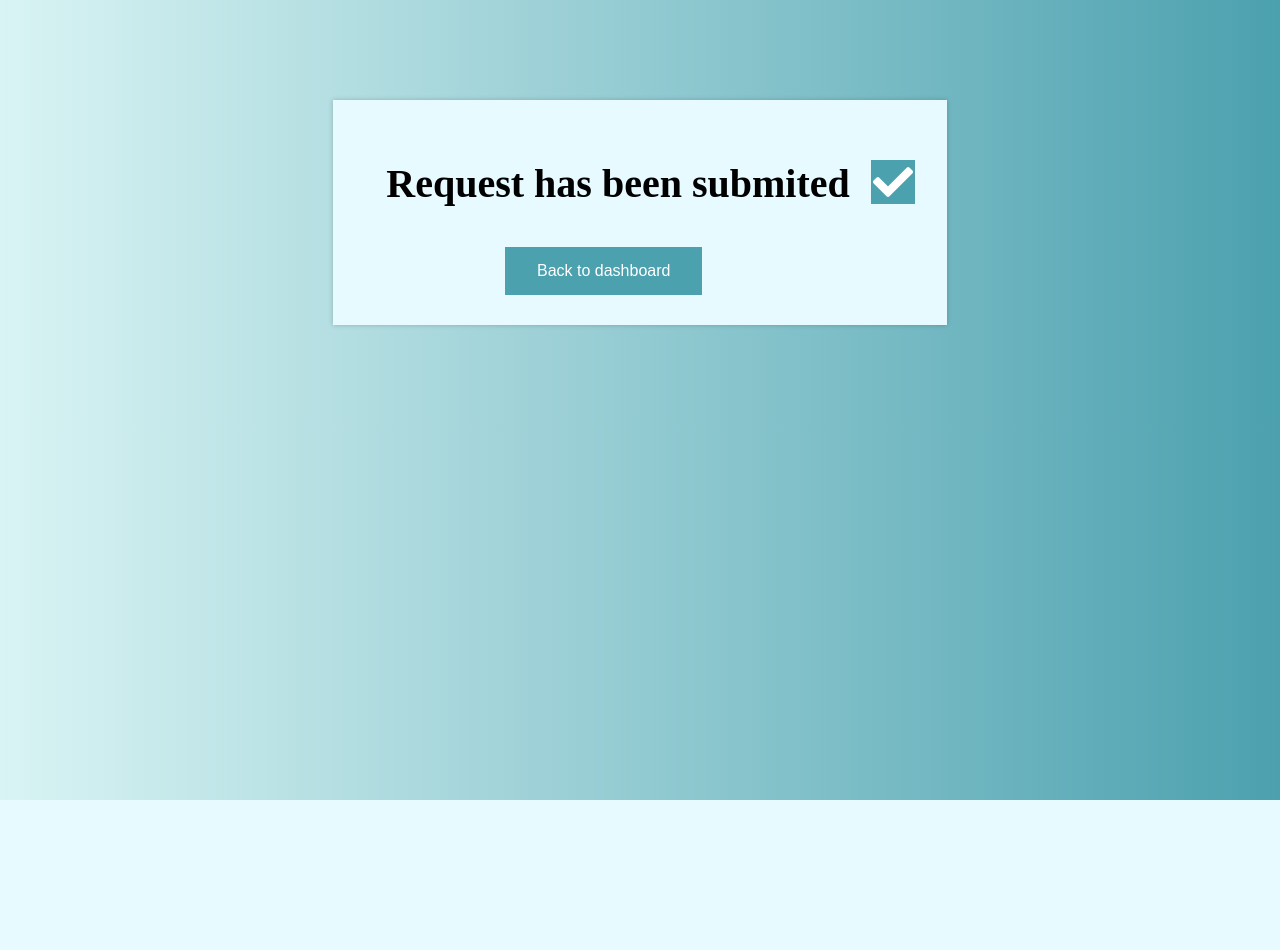
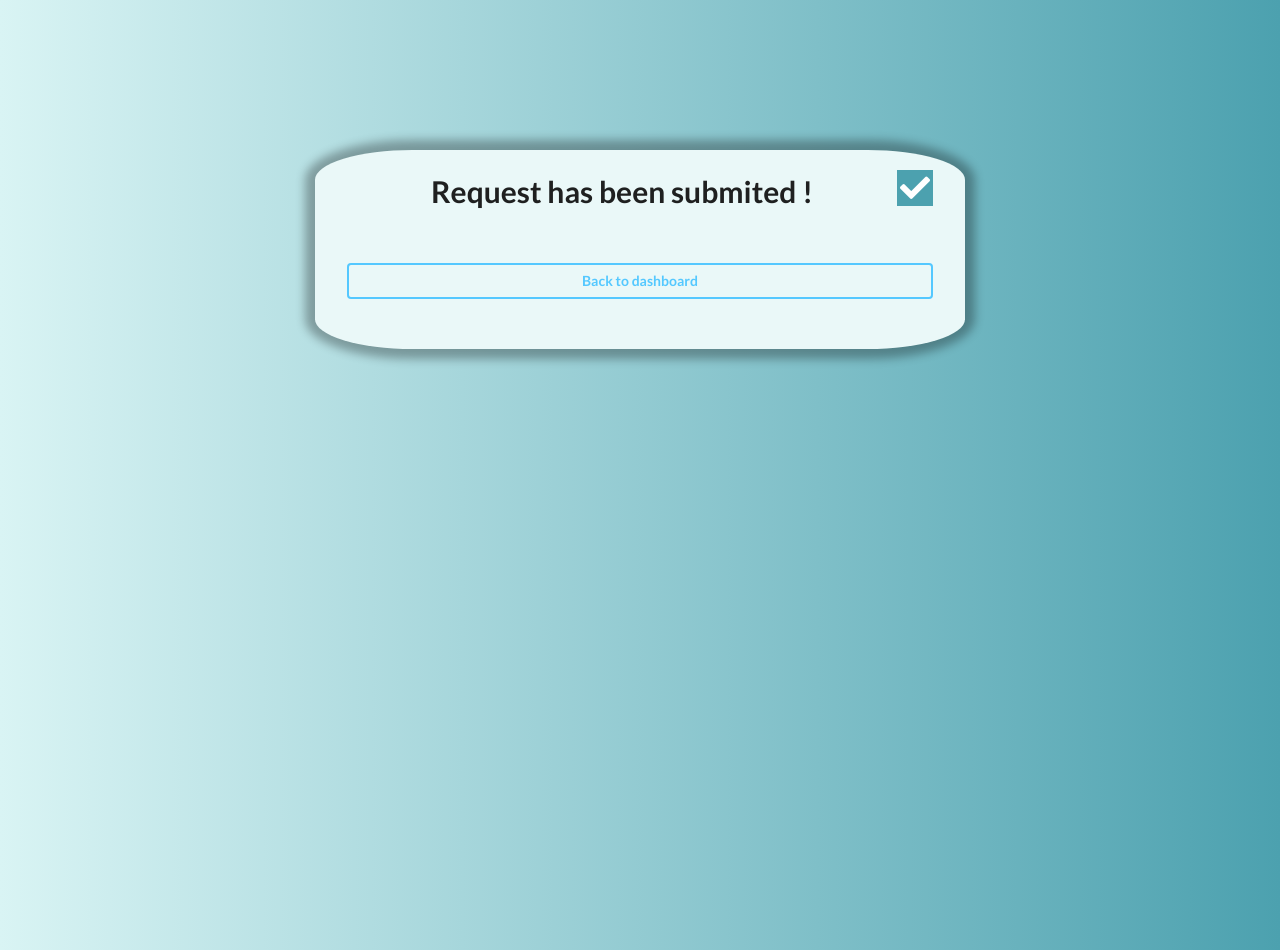
Before and after one commit to bardiss/Lost-storehouse, a Node project: template views/requestSend.ejs in a window 1280 px wide. Before the commit the page ends 800 px from the top, so only its background shows below. Run offline with Node 20 templates, Linux system fonts and the light colour scheme; the template is opened without the code that fills it, so the values that code supplies are empty; some libraries are stand-ins or nearby versions.

Commit message:
styling !

```diff
--- /dev/null
+++ b/public/stylesheet/supplier.css
@@ -0,0 +1,47 @@
+ /**************** Dashboard style ***********/
+.container{
+    width: 40% ;
+    position:relative ;
+    margin: 100px auto ;
+}
+a{
+    margin: 500px 20px 1000px 500px ;
+}
+
+
+ /**************** request send style ***********/
+
+body.request{background: #4CA1AF;
+    background: -webkit-linear-gradient(to right, #d9f4f4, #4CA1AF);
+    background: linear-gradient(to right, #d9f4f4, #4CA1AF);
+    }
+ div.request{
+    width: 650px ;
+    box-shadow: 0px 0px 10px 10px rgba(0, 0, 0 , 0.3) ;
+    margin: 150px auto ;
+    padding: 20px 32px 30px 32px;
+    background-color:  #eaf8f8 ;
+    border-radius: 15%;
+
+}
+p.request{  font-size: 30px;
+    font-weight: bold;
+    text-align: center;
+}
+ .fa-check{
+  color : white ;
+  float: right;
+  background-color:#4CA1AF;
+  padding: 3px ;
+    }
+/* button.request{
+  background-color:#4CA1AF;
+  border: none;
+  color: white;
+  padding: 50px 32px;
+  text-align: center;
+  display: inline-block;
+  font-size: 16px;
+  margin-left: 140px;
+  margin-right: auto;
+    } */
--- a/routes/supplier/supplier-route.js
+++ b/routes/supplier/supplier-route.js
@@ -68,8 +68,8 @@ router.get("/storing/declined", async (req, res) => {
 
 router.get("/products/pull", async function (req ,res){
     const result = await Product.find({category: 'Laptop'}).select('name category -_id')
-
-    res.render("PullProduct",{names: result})
+    names = [{name :"rokaya" , category: "Laptop"} ,{name :"mahmoud" ,category:"Tv"}, {name  : "bardis" ,category:"Smartphone" }]
+    res.render("PullProduct",{names: names})
 });
 
 router.post("/products/pull",async function (req, res){
--- a/views/NewProduct.ejs
+++ b/views/NewProduct.ejs
@@ -40,7 +40,7 @@
             <textarea required name="product[description]"></textarea>
         </div>
 
-        <input type="submit" class="ui violet basic button">
+        <input type="submit" class="ui inverted blue  button">
 
 
     </form>
--- a/views/partials/header.ejs
+++ b/views/partials/header.ejs
@@ -10,7 +10,7 @@
         <div class="ui fixed inverted menu">
             <div class="ui container">
                 <div class="header item"><i class="code icon"></i> product Site</div>
-                <a href="/" class="item">Home</a>
-                <a href="/products/new" class="item">Add new product</a>
+                <a href="/suppliers" class="item">Home</a>
+
             </div>
         </div>
--- /dev/null
+++ b/views/partials/suppfooter.ejs
@@ -0,0 +1,2 @@
+
+</html>
--- /dev/null
+++ b/views/partials/suppheader.ejs
@@ -0,0 +1,9 @@
+<!DOCTYPE HTML>
+<html>
+    <head>
+        <title>SupplierDashboard</title>
+        <script src="https://ajax.googleapis.com/ajax/libs/jquery/2.1.1/jquery.min.js"></script>
+        <link rel="stylesheet" type="text/css" href="https://cdnjs.cloudflare.com/ajax/libs/semantic-ui/2.1.4/semantic.min.css">
+        <link rel="stylesheet" type="text/css" href="https://cdnjs.cloudflare.com/ajax/libs/font-awesome/5.8.1/css/all.css">
+        <link rel="stylesheet" type="text/css" href="/stylesheet/supplier.css">
+ </head>
--- a/views/requestSend.ejs
+++ b/views/requestSend.ejs
@@ -1,54 +1,10 @@
-<!DOCTYPE html>
-<html lang="en">
-<head>
-    <meta charset="UTF-8">
-    <meta name="viewport" content="width=device-width, initial-scale=1.0">
-    <meta http-equiv="X-UA-Compatible" content="ie=edge">
-    <title>Document</title>
-    <link rel="stylesheet" type="text/css" href="https://cdnjs.cloudflare.com/ajax/libs/font-awesome/5.8.1/css/all.css">
-    <style>
-    div{
-        width: 550px ;
-        box-shadow: 0 0 5px rgba(0, 0, 0 , 0.2) ;
-        margin: 100px auto ;
-        padding: 20px 32px 30px 32px;
-        background-color: #e7faff;
-    }
-    p{  font-size: 40px;
-        font-weight: bold;
-        text-align: center;
-    }
-     .fa-check{
-      color : white ;
-      float: right;
-      background-color:#4CA1AF;
-      padding: 2px ;
-        }
-    button{
-      background-color:#4CA1AF; /* Green */
-      border: none;
-      color: white;
-      padding: 15px 32px;
-      text-align: center;
-      display: inline-block;
-      font-size: 16px;
-      margin-left: 140px;
-      margin-right: auto;
-        }
-        body{background: #4CA1AF;  /* fallback for old browsers */
-    background: -webkit-linear-gradient(to right, #d9f4f4, #4CA1AF);  /* Chrome 10-25, Safari 5.1-6 */
-    background: linear-gradient(to right, #d9f4f4, #4CA1AF); /* W3C, IE 10+/ Edge, Firefox 16+, Chrome 26+, Opera 12+, Safari 7+ */
 
-    }
+<% include ./partials/suppheader %>
 
-    </style>
-</head>
-<body>
-    <div >
-        <p> Request has been submited  <i class="fas fa-check"></i> </p>
-
-        <a href= "/suppliers/"> <button>Back to dashboard</button></a>
-
-    </div>
-</body>
-</html>
+    <body class="request ">
+        <div class="request" >
+            <p class="request" > Request has been submited !  <i class="fas fa-check"></i> </p>
+            <a href= "/suppliers/"> <button class="request fluid ui inverted blue button "> Back to dashboard </button></a>
+        </div>
+    </body>
+    <% include ./partials/suppfooter %>
```
Also changed, not shown: views/PullProduct.ejs (+6 -11 lines), views/SupplierDashboard.ejs (+11 -15 lines).
